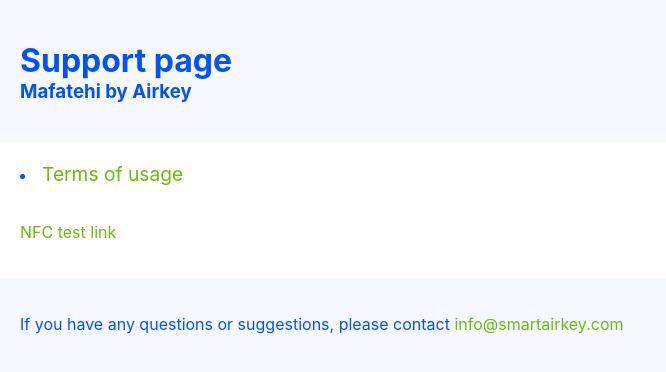
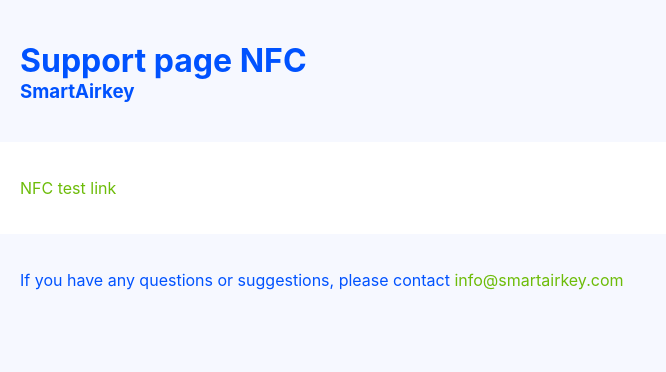
Before and after one commit to MadL0rd/SmartAirKeyNFC, a plain HTML site: page docs/index.html in a window 1280 px wide. Shown: the whole page, without its empty margins (0-666 px from the left). Drawn offline with Linux system fonts and the light colour scheme.

Commit message:
Update html

```diff
--- a/docs/index.html
+++ b/docs/index.html
@@ -14,13 +14,10 @@
   </head>
   <body>
     <header>
-    <h1> Support page </h1>
-    <h3> Mafatehi by Airkey </h4>
+    <h1> Support page NFC </h1>
+    <h3> SmartAirkey </h4>
 </header>
-
     <main>
-      <li class="homapage_menu"><a href="terms.html"> <span class="s1">Terms of usage </span> </a> <tr/> </li>
-      <br/>
       <p><a href="smartairkey://nfc?challenge=VEVTVHRlc3RUZXN0VGVTdHRFc1Q=">NFC test link</a></p>
     </main>
     <footer>
```
